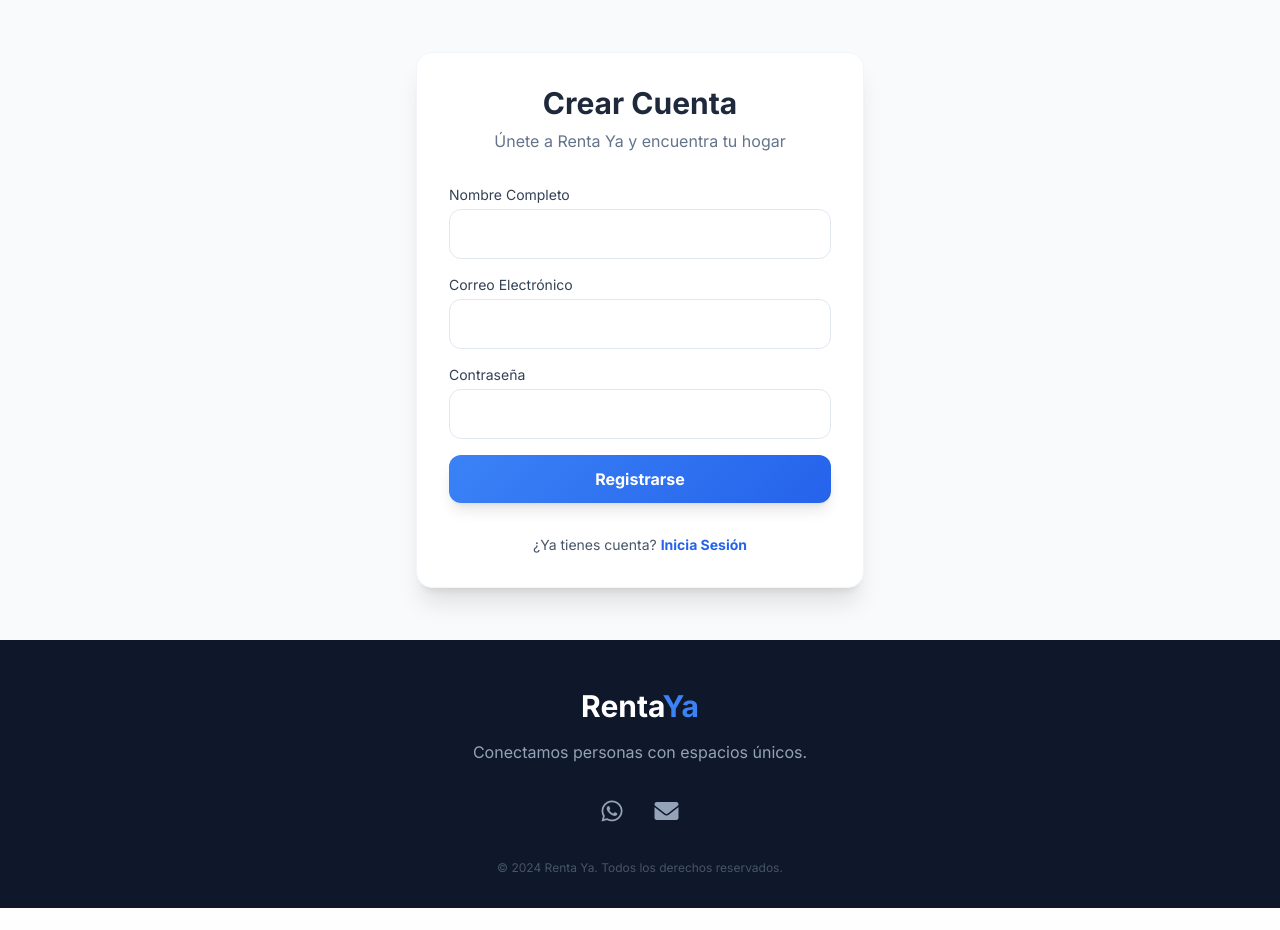
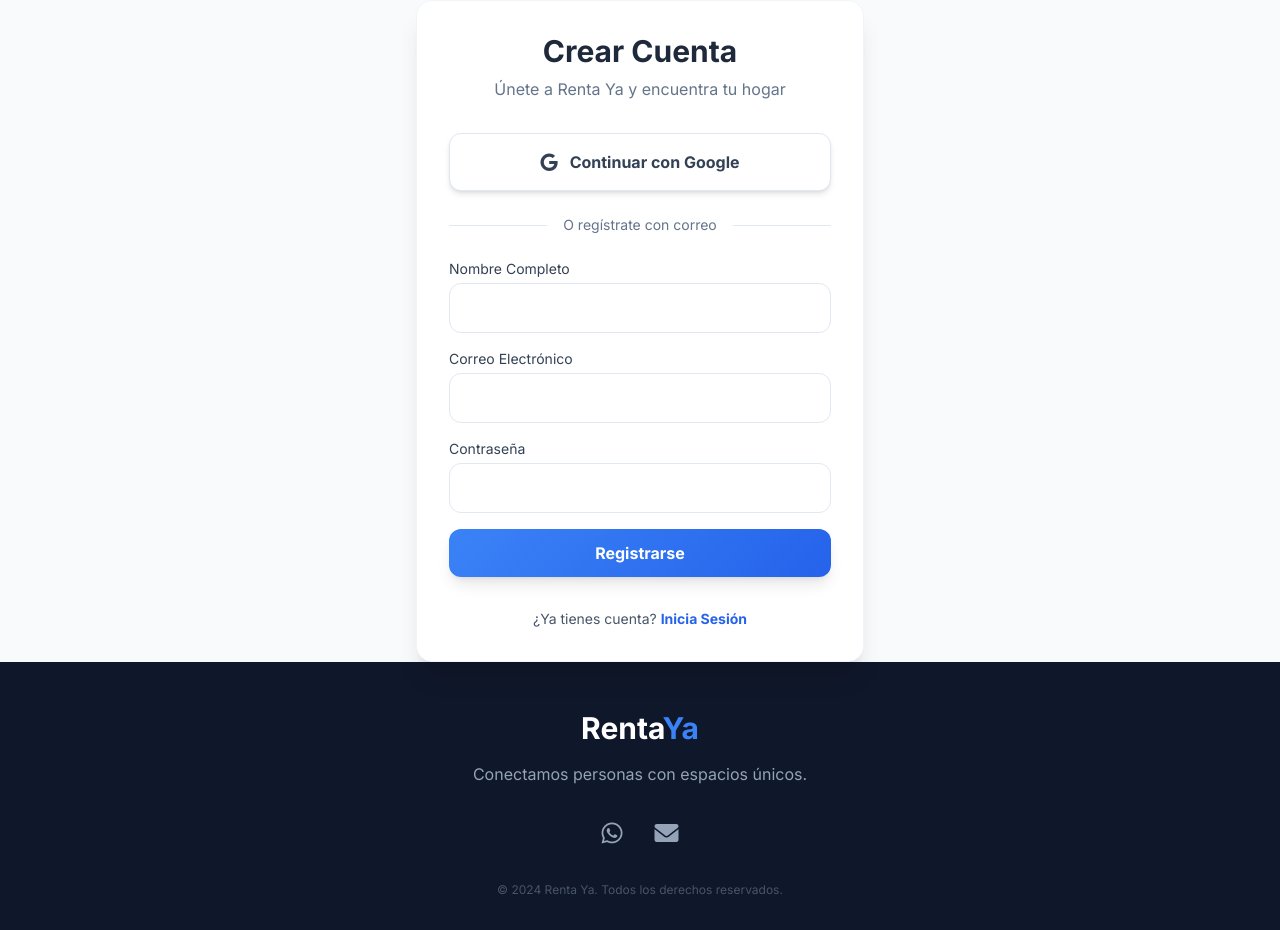
Before and after one commit to axelmaidana10/h-m-propiedades, a Flask app: page /register in a window 1280 px wide. Shown: the part 81-1011 px from the top of the page. Before the commit the page ends 989 px from the top, so only its background shows below. Run offline with Flask 3, Linux system fonts and the light colour scheme; some libraries are stand-ins or nearby versions.

Commit message:
Update register.html

```diff
--- a/templates/register.html
+++ b/templates/register.html
@@ -5,6 +5,20 @@
     <div class="bg-white p-8 rounded-2xl shadow-xl w-full max-w-md border border-slate-100 animate-fade-in-up">
         <h2 class="text-3xl font-bold text-center text-slate-800 mb-2">Crear Cuenta</h2>
         <p class="text-center text-slate-500 mb-8">Únete a Renta Ya y encuentra tu hogar</p>
+
+        <button onclick="loginWithGoogle()" class="w-full py-3.5 rounded-xl font-bold transition transform hover:scale-[1.01] shadow-md border border-slate-200 bg-white text-slate-700 hover:bg-slate-50 flex items-center justify-center mb-6">
+            <i class="fab fa-google text-lg mr-3"></i>
+            Continuar con Google
+        </button>
+
+        <div class="relative flex justify-center items-center mb-6">
+            <div class="absolute inset-0 flex items-center">
+                <div class="w-full border-t border-slate-200"></div>
+            </div>
+            <div class="relative z-10 bg-white px-4 text-sm text-slate-500">
+                O regístrate con correo
+            </div>
+        </div>
 
         <form onsubmit="handleRegister(event)" class="space-y-4">
             <div>
```
